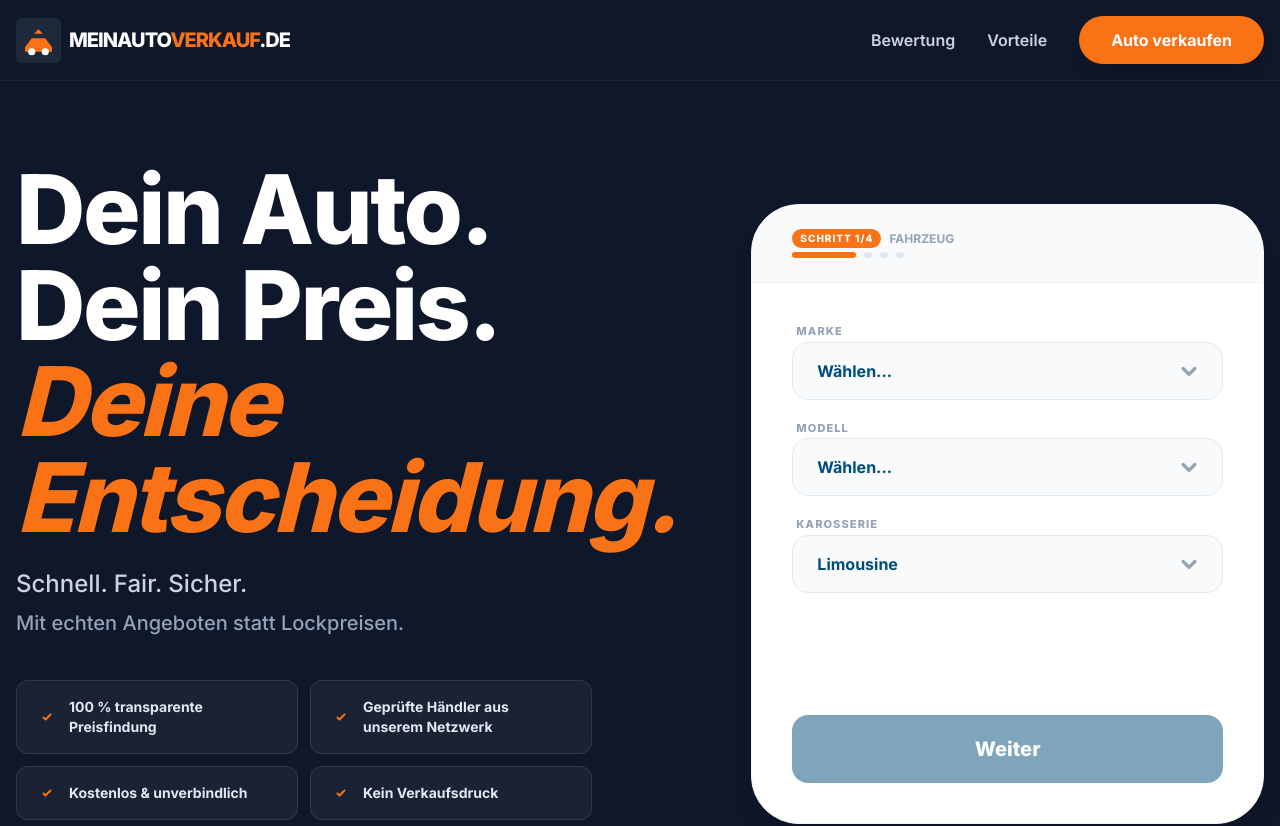
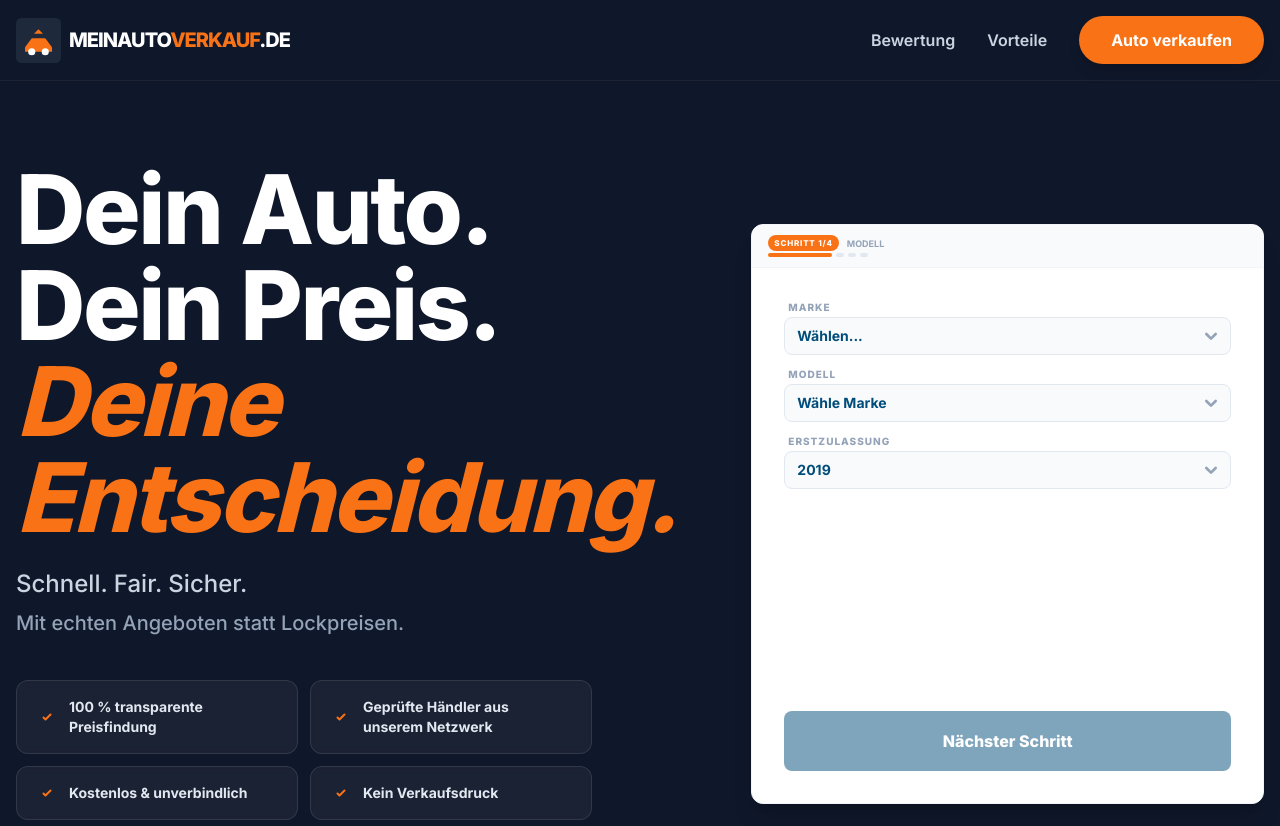
Before and after one commit to abeddost/meinautoverkauf-next.js, a React (Vite) app: page / in a window 1280 px wide. Shown: the top 826 px of the page. Built offline with nearby package versions, Linux system fonts and the light colour scheme.

Commit message:
feat: Add variant to car details and Gemini prompt
Includes the car model variant in the `CarDetails` interface and refactors the Gemini prompt to include the variant. This allows for more specific vehicle valuation.

```diff
--- a/components/ValuationForm.tsx
+++ b/components/ValuationForm.tsx
@@ -10,63 +10,48 @@ interface ValuationFormProps {
 type FormPage = 1 | 2 | 3 | 4;
 
 const BRAND_DATA: Record<string, string[]> = {
-  'Audi': ['A1', 'A2', 'A3', 'A4', 'A5', 'A6', 'A7', 'A8', 'Q2', 'Q3', 'Q4', 'Q5', 'Q7', 'Q8', 'TT', 'R8', 'RS3', 'RS4', 'RS5', 'RS6', 'RS7', 'SQ2', 'SQ5', 'SQ7', 'SQ8', 'V8', 'Quattro', '100', '80', '90', 'e-tron', 'e-tron GT', 'Q4 e-tron', 'Q8 e-tron'],
-  'BMW': ['1er', '2er', '3er', '4er', '5er', '6er', '7er', '8er', 'X1', 'X2', 'X3', 'X4', 'X5', 'X6', 'X7', 'XM', 'M1', 'M2', 'M3', 'M4', 'M5', 'M6', 'M8', 'Z1', 'Z3', 'Z4', 'Z8', 'i3', 'i4', 'i7', 'i8', 'iX', 'iX1', 'iX2', 'iX3'],
-  'Ford': ['Fiesta', 'Focus', 'Mondeo', 'Mustang', 'Mustang Mach-E', 'Kuga', 'Puma', 'Explorer', 'S-Max', 'Galaxy', 'EcoSport', 'Ka', 'Ka+', 'C-Max', 'B-Max', 'Ranger', 'Transit', 'Tourneo', 'Capri', 'Escort', 'Sierra', 'Scorpio', 'Fusion'],
-  'Hyundai': ['i10', 'i20', 'i30', 'i40', 'Ioniq', 'Ioniq 5', 'Ioniq 6', 'Kona', 'Tucson', 'Santa Fe', 'Bayon', 'Getz', 'Matrix', 'Veloster', 'Genesis', 'Nexo', 'Staria', 'Terracan', 'Trajet'],
-  'Mercedes-Benz': ['A-Klasse', 'B-Klasse', 'C-Klasse', 'E-Klasse', 'S-Klasse', 'G-Klasse', 'CLA', 'CLS', 'GLA', 'GLB', 'GLC', 'GLE', 'GLS', 'SL', 'SLC', 'SLK', 'AMG GT', 'AMG GT 4-Türer', 'EQA', 'EQB', 'EQC', 'EQE', 'EQS', 'EQV', 'Vito', 'V-Klasse', 'X-Klasse', 'Sprinter', 'Citan'],
-  'Opel': ['Corsa', 'Astra', 'Insignia', 'Mokka', 'Crossland', 'Grandland', 'Combo', 'Zafira', 'Adam', 'Karl', 'Meriva', 'Antara', 'Cascada', 'Vectra', 'Omega', 'Tigra', 'Vivaro', 'Movano', 'Frontera', 'Signum', 'Agila'],
-  'Renault': ['Twingo', 'Clio', 'Megane', 'Captur', 'Kadjar', 'Austral', 'Arkana', 'Zoe', 'Scenic', 'Grand Scenic', 'Espace', 'Koleos', 'Laguna', 'Modus', 'Kangoo', 'Master', 'Rafale', 'Talisman', 'Fluence', 'Latitude'],
-  'Skoda': ['Fabia', 'Scala', 'Octavia', 'Superb', 'Kamiq', 'Karoq', 'Kodiaq', 'Enyaq', 'Citigo', 'Rapid', 'Yeti', 'Roomster', 'Felicia', 'Favorit'],
-  'Toyota': ['Aygo', 'Aygo X', 'Yaris', 'Yaris Cross', 'Corolla', 'Camry', 'Prius', 'C-HR', 'RAV4', 'Highlander', 'Land Cruiser', 'Hilux', 'Supra', 'GR86', 'Mirai', 'Proace', 'Verso', 'Avensis', 'Auris', 'Urban Cruiser'],
-  'VW': ['Up!', 'Polo', 'Golf', 'Golf Sportsvan', 'Golf Variant', 'ID.3', 'ID.4', 'ID.5', 'ID.7', 'ID. Buzz', 'Passat', 'Arteon', 'T-Cross', 'T-Roc', 'Tiguan', 'Tiguan Allspace', 'Touareg', 'Touran', 'Sharan', 'Multivan', 'Amarok', 'Scirocco', 'Beetle', 'Eos', 'Phaeton', 'Jetta', 'Fox', 'Lupo', 'Bora', 'New Beetle'],
-  'Fiat': ['500', '500X', '500L', 'Panda', 'Tipo', 'Punto', 'Bravo', 'Croma', 'Doblo', 'Fiorino', 'Sedici', 'Stilo', 'Ulysse', 'Grande Punto', 'Qubo', 'Freemont', 'Fullback'],
-  'Mazda': ['2', '3', '6', 'CX-3', 'CX-30', 'CX-5', 'CX-60', 'CX-80', 'MX-5', 'MX-30', 'RX-8', 'MPV', 'Premacy', 'Tribute', 'BT-50'],
-  'Nissan': ['Micra', 'Juke', 'Qashqai', 'X-Trail', 'Leaf', 'Ariya', 'Townstar', 'Primastar', 'Interstar', 'Navara', '370Z', '350Z', 'GT-R', 'Pulsar', 'Note', 'Primera', 'Almera', 'Pathfinder', 'Patrol', 'Murano', 'Tiida'],
-  'Seat': ['Ibiza', 'Leon', 'Arona', 'Ateca', 'Tarraco', 'Alhambra', 'Mii', 'Toledo', 'Altea', 'Exeo', 'Cordoba', 'Arosa'],
-  'Volvo': ['V40', 'V60', 'V90', 'S60', 'S90', 'XC40', 'XC60', 'XC90', 'C40', 'EX30', 'EX90', 'V50', 'S40', 'C30', 'C70', 'V70', 'S80', 'XC70'],
-  'Tesla': ['Model 3', 'Model Y', 'Model S', 'Model X', 'Roadster', 'Cybertruck'],
-  'Cupra': ['Formentor', 'Leon', 'Ateca', 'Born', 'Tavascan', 'Terramar'],
-  'Kia': ['Picanto', 'Rio', 'Ceed', 'Proceed', 'Xceed', 'Stinger', 'Niro', 'Sportage', 'Sorento', 'EV6', 'EV9', 'Stonic', 'Soul', 'Venga', 'Optima', 'Carens', 'Carnival', 'Magentis'],
-  'Peugeot': ['108', '208', '308', '408', '508', '2008', '3008', '5008', 'Rifter', 'Partner', 'Expert', 'Boxer', 'RCZ', '207', '307', '407', '607', '807', '1007', '4007', '4008', '5008'],
-  'Citroen': ['C1', 'C3', 'C3 Aircross', 'C4', 'C4 X', 'C4 Cactus', 'C5 Aircross', 'C5 X', 'Berlingo', 'Spacetourer', 'Jumpy', 'Jumper', 'DS3', 'DS4', 'DS5', 'C2', 'C6', 'C8', 'Nemo'],
-  'Dacia': ['Sandero', 'Logan', 'Duster', 'Jogger', 'Spring', 'Lodgy', 'Dokker'],
-  'Mitsubishi': ['Space Star', 'Colt', 'ASX', 'Eclipse Cross', 'Outlander', 'L200', 'Pajero', 'Lancer', 'Galant', 'Grandis'],
-  'Honda': ['Civic', 'Jazz', 'HR-V', 'CR-V', 'ZR-V', 'e', 'e:Ny1', 'Accord', 'Insight', 'S2000', 'FR-V', 'Legend'],
-  'Suzuki': ['Swift', 'Ignis', 'Vitara', 'S-Cross', 'Jimny', 'Swace', 'Across', 'Alto', 'Splash', 'Baleno', 'Grand Vitara', 'Liana', 'Kizashi'],
-  'Land Rover': ['Range Rover', 'Range Rover Sport', 'Range Rover Velar', 'Range Rover Evoque', 'Defender', 'Discovery', 'Discovery Sport', 'Freelander'],
-  'Porsche': ['911', '718 Boxster', '718 Cayman', 'Taycan', 'Panamera', 'Macan', 'Cayenne'],
-  'Mini': ['One', 'Cooper', 'Cooper S', 'Cooper D', 'Cooper SD', 'JCW', 'Clubman', 'Countryman', 'Paceman', 'Convertible'],
-  'Alfa Romeo': ['Giulietta', 'Giulia', 'Stelvio', 'Tonale', 'Mito', '159', '156', 'Brera', 'Spider'],
-  'Jeep': ['Renegade', 'Compass', 'Grand Cherokee', 'Wrangler', 'Cherokee', 'Avenger', 'Gladiator'],
-  'Lancia': ['Ypsilon', 'Delta', 'Musa', 'Thema', 'Voyager', 'Phedra'],
-  'Jaguar': ['XE', 'XF', 'XJ', 'E-Pace', 'F-Pace', 'I-Pace', 'F-Type', 'XK'],
-  'Sonstige': ['Andere Marke']
+  'Audi': ['A1', 'A3', 'A4', 'A5', 'A6', 'A7', 'A8', 'Q2', 'Q3', 'Q5', 'Q7', 'Q8', 'TT', 'e-tron'],
+  'BMW': ['1er', '2er', '3er', '4er', '5er', '7er', '8er', 'X1', 'X3', 'X5', 'X7', 'Z4', 'iX'],
+  'Ford': ['Fiesta', 'Focus', 'Mondeo', 'Mustang', 'Kuga', 'Puma', 'Ranger', 'Transit'],
+  'Mercedes-Benz': ['A-Klasse', 'B-Klasse', 'C-Klasse', 'E-Klasse', 'S-Klasse', 'CLA', 'GLA', 'GLC', 'GLE', 'EQS'],
+  'Opel': ['Corsa', 'Astra', 'Insignia', 'Mokka', 'Grandland', 'Combo', 'Adam'],
+  'Skoda': ['Fabia', 'Octavia', 'Superb', 'Kamiq', 'Karoq', 'Kodiaq', 'Enyaq'],
+  'Toyota': ['Aygo', 'Yaris', 'Corolla', 'RAV4', 'C-HR', 'Prius', 'Hilux'],
+  'VW': ['Polo', 'Golf', 'Passat', 'Tiguan', 'T-Roc', 'ID.3', 'ID.4', 'Touareg', 'Touran'],
+  'Tesla': ['Model 3', 'Model Y', 'Model S', 'Model X'],
+  'Hyundai': ['i10', 'i20', 'i30', 'Kona', 'Tucson', 'Ioniq 5', 'Santa Fe'],
+  'Seat': ['Ibiza', 'Leon', 'Arona', 'Ateca', 'Tarraco'],
+  'Cupra': ['Formentor', 'Leon', 'Born'],
+  'Kia': ['Picanto', 'Ceed', 'Sportage', 'Niro', 'EV6', 'Sorento'],
+  'Peugeot': ['208', '308', '508', '2008', '3008', '5008'],
+  'Renault': ['Twingo', 'Clio', 'Megane', 'Captur', 'Zoe', 'Scenic'],
+  'Fiat': ['500', 'Panda', 'Tipo', 'Ducato'],
+  'Volvo': ['XC40', 'XC60', 'XC90', 'V60', 'S60'],
+  'Mazda': ['2', '3', '6', 'CX-5', 'CX-30', 'MX-5'],
+  'Nissan': ['Micra', 'Qashqai', 'Juke', 'X-Trail', 'Leaf'],
+  'Dacia': ['Sandero', 'Duster', 'Jogger', 'Spring']
 };
 
-const BODY_TYPES = ['Limousine', 'Kombi', 'SUV / Geländewagen', 'Kleinwagen', 'Cabrio', 'Coupé', 'Van / Minibus', 'Pickup', 'Transporter'];
-const FUELS = ['Benzin', 'Diesel', 'Elektro', 'Hybrid (Benzin)', 'Hybrid (Diesel)', 'LPG (Autogas)', 'CNG (Erdgas)'];
-const TRANSMISSIONS = ['Manuelles Getriebe', 'Automatikgetriebe', 'Halbautomatik'];
-const POWER_OPTIONS = Array.from({ length: 55 }, (_, i) => ((i + 5) * 10).toString());
-const YEARS = Array.from({ length: 35 }, (_, i) => (2024 - i).toString());
-const MILEAGE_OPTIONS = Array.from({ length: 81 }, (_, i) => (i * 5000).toString());
-const CONDITIONS = [
-  { val: 'Excellent', label: 'Neuwertig / Top' },
-  { val: 'Good', label: 'Gepflegt / Normal' },
-  { val: 'Fair', label: 'Mängel / Gebraucht' },
-  { val: 'Poor', label: 'Defekt / Unfall' }
-];
+const VARIANTS: Record<string, string[]> = {
+  'default': ['Standard', 'Business Edition', 'Sport Line', 'Luxury', 'Einstiegsmodell', 'Highline', 'Advanced']
+};
+
+const BODY_TYPES = ['Limousine', 'Kombi', 'SUV / Geländewagen', 'Kleinwagen', 'Cabrio', 'Coupé', 'Van'];
+const FUELS = ['Benzin', 'Diesel', 'Elektro', 'Hybrid'];
+const TRANSMISSIONS = ['Manuelles Getriebe', 'Automatikgetriebe'];
+const YEARS = Array.from({ length: 30 }, (_, i) => (2024 - i).toString());
+const MILEAGE_OPTIONS = Array.from({ length: 21 }, (_, i) => (i * 10000).toString());
+const POWER_OPTIONS = ['60', '75', '90', '110', '130', '150', '170', '190', '210', '250', '300', '400', '500'];
 
 const ValuationForm: React.FC<ValuationFormProps> = ({ onValuationComplete }) => {
   const [loading, setLoading] = useState(false);
   const [currentPage, setCurrentPage] = useState<FormPage>(1);
-  const [loadingStep, setLoadingStep] = useState(0);
-
   const [formData, setFormData] = useState<CarDetails>({
     brand: '',
     model: '',
+    variant: '',
     year: '2019',
-    mileage: '75000',
+    mileage: '70000',
     fuelType: 'Benzin',
     transmission: 'Automatikgetriebe',
     power: '150',
@@ -74,30 +59,20 @@ const ValuationForm: React.FC<ValuationFormProps> = ({ onValuationComplete }) =>
     condition: 'Good'
   });
 
-  useEffect(() => {
-    let interval: any;
-    if (loading) {
-      setLoadingStep(0);
-      interval = setInterval(() => {
-        setLoadingStep(prev => (prev < 4 ? prev + 1 : prev));
-      }, 1000);
-    }
-    return () => clearInterval(interval);
-  }, [loading]);
-
   const handleSelectChange = (e: React.ChangeEvent<HTMLSelectElement>) => {
     const { name, value } = e.target;
     setFormData(prev => ({
       ...prev,
       [name]: value,
-      ...(name === 'brand' ? { model: '' } : {})
+      ...(name === 'brand' ? { model: '', variant: '' } : {}),
+      ...(name === 'model' ? { variant: '' } : {})
     }));
   };
 
   const nextPage = () => {
-    if (currentPage === 1 && (!formData.brand || !formData.model || !formData.bodyType)) return;
-    if (currentPage === 2 && (!formData.fuelType || !formData.transmission || !formData.power)) return;
-    if (currentPage === 3 && (!formData.year || !formData.mileage || !formData.condition)) return;
+    if (currentPage === 1 && (!formData.brand || !formData.model || !formData.year)) return;
+    if (currentPage === 2 && (!formData.bodyType || !formData.fuelType)) return;
+    if (currentPage === 3 && (!formData.power || !formData.mileage)) return;
     setCurrentPage(prev => (prev < 4 ? (prev + 1) as FormPage : prev));
   };
 
@@ -110,31 +85,29 @@ const ValuationForm: React.FC<ValuationFormProps> = ({ onValuationComplete }) =>
       const result = await getCarValuation(formData);
       setTimeout(() => onValuationComplete(formData, result), 300);
     } catch (error: any) {
-      alert("Fehler. Bitte erneut versuchen.");
+      alert("Fehler bei der Bewertung.");
       setLoading(false);
     }
   };
 
   if (loading) {
     return (
-      <div className="bg-brand-dark rounded-2xl lg:rounded-[2.5rem] p-6 lg:p-8 flex flex-col items-center justify-center min-h-[300px] lg:min-h-[550px] text-white relative border border-white/10">
-        <div className="w-16 h-16 lg:w-32 lg:h-32 border-4 border-brand-orange border-t-transparent rounded-full animate-spin mb-6"></div>
-        <h2 className="text-lg lg:text-2xl font-black text-center">Analysiere Marktdaten...</h2>
+      <div className="bg-brand-dark rounded-2xl p-6 flex flex-col items-center justify-center min-h-[300px] text-white border border-white/10">
+        <div className="w-12 h-12 border-4 border-brand-orange border-t-transparent rounded-full animate-spin mb-4"></div>
+        <h2 className="text-base font-black">Preisfindung läuft...</h2>
       </div>
     );
   }
 
   const Dropdown = ({ label, name, value, options, placeholder = "Wählen..." }: any) => (
     <div className="flex flex-col gap-0.5">
-      <label className="text-[10px] lg:text-[11px] font-black text-slate-400 uppercase tracking-widest ml-1">
-        {label}
-      </label>
-      <div className="relative group">
+      <label className="text-[10px] font-black text-slate-400 uppercase tracking-widest ml-1">{label}</label>
+      <div className="relative">
         <select
           name={name}
           value={value}
           onChange={handleSelectChange}
-          className="w-full bg-slate-50 border border-slate-200 rounded-lg lg:rounded-2xl px-3 py-2.5 lg:px-6 lg:py-4 text-sm lg:text-base font-bold text-[#004d7c] appearance-none cursor-pointer focus:border-brand-orange outline-none"
+          className="w-full bg-slate-50 border border-slate-200 rounded-lg px-3 py-2 text-sm font-bold text-[#004d7c] appearance-none outline-none focus:border-brand-orange"
         >
           <option value="" disabled>{placeholder}</option>
           {options.map((opt: any) => {
@@ -144,79 +117,77 @@ const ValuationForm: React.FC<ValuationFormProps> = ({ onValuationComplete }) =>
             return <option key={val} value={val}>{labelStr}</option>
           })}
         </select>
-        <div className="absolute right-3 lg:right-6 top-1/2 -translate-y-1/2 pointer-events-none text-slate-400">
-          <svg className="w-4 h-4 lg:w-5 lg:h-5" fill="none" stroke="currentColor" viewBox="0 0 24 24"><path strokeLinecap="round" strokeLinejoin="round" strokeWidth="4" d="M19 9l-7 7-7-7" /></svg>
+        <div className="absolute right-3 top-1/2 -translate-y-1/2 pointer-events-none text-slate-400">
+          <svg className="w-4 h-4" fill="none" stroke="currentColor" viewBox="0 0 24 24"><path strokeLinecap="round" strokeLinejoin="round" strokeWidth="4" d="M19 9l-7 7-7-7" /></svg>
         </div>
       </div>
     </div>
   );
 
   return (
-    <div className="bg-white rounded-xl lg:rounded-[3rem] shadow-xl overflow-hidden text-brand-dark border border-slate-100 flex flex-col w-full max-w-2xl mx-auto min-h-[360px] lg:min-h-[620px]">
-      <div className="bg-slate-50 border-b border-slate-100 px-4 lg:px-10 py-3 lg:py-6 flex items-center justify-between">
-        <div className="flex flex-col gap-1">
+    <div className="bg-white rounded-xl shadow-xl overflow-hidden text-brand-dark border border-slate-100 flex flex-col w-full max-w-2xl mx-auto min-h-[340px] lg:min-h-[580px]">
+      <div className="bg-slate-50 border-b border-slate-100 px-4 py-2.5 flex items-center justify-between">
+        <div className="flex flex-col gap-0.5">
           <div className="flex items-center gap-2">
-            <span className="bg-brand-orange text-white text-[8px] lg:text-[10px] font-black px-2 py-0.5 rounded-full uppercase tracking-widest">
-              Schritt {currentPage}/4
-            </span>
-            <span className="text-[9px] lg:text-xs font-bold text-slate-400 uppercase">
-              {currentPage === 1 && "Fahrzeug"} {currentPage === 2 && "Technik"} {currentPage === 3 && "Zustand"} {currentPage === 4 && "Check"}
+            <span className="bg-brand-orange text-white text-[8px] font-black px-1.5 py-0.5 rounded-full uppercase tracking-widest">Schritt {currentPage}/4</span>
+            <span className="text-[9px] font-bold text-slate-400 uppercase">
+              {currentPage === 1 && "Modell"} {currentPage === 2 && "Variante"} {currentPage === 3 && "Technik"} {currentPage === 4 && "Check"}
             </span>
           </div>
-          <div className="flex gap-1 lg:gap-2">
+          <div className="flex gap-1">
             {[1, 2, 3, 4].map(p => (
-              <div key={p} className={`h-1 lg:h-1.5 rounded-full transition-all duration-500 ${currentPage >= p ? 'w-6 lg:w-16 bg-brand-orange' : 'w-2 bg-slate-200'}`}></div>
+              <div key={p} className={`h-1 rounded-full transition-all duration-500 ${currentPage >= p ? 'w-5 lg:w-16 bg-brand-orange' : 'w-2 bg-slate-200'}`}></div>
             ))}
           </div>
         </div>
       </div>
 
-      <form onSubmit={handleSubmit} className="p-4 lg:p-10 flex-grow flex flex-col justify-between gap-3 lg:gap-6">
+      <form onSubmit={handleSubmit} className="p-4 lg:p-8 flex-grow flex flex-col justify-between gap-3">
         <div className="space-y-3 lg:space-y-6">
           {currentPage === 1 && (
-            <div className="grid grid-cols-1 gap-3 lg:gap-5 animate-in fade-in slide-in-from-right-2">
+            <div className="grid grid-cols-1 gap-3 animate-in fade-in slide-in-from-right-2">
               <Dropdown label="Marke" name="brand" value={formData.brand} options={Object.keys(BRAND_DATA)} />
-              <Dropdown label="Modell" name="model" value={formData.model} options={formData.brand ? BRAND_DATA[formData.brand] : []} />
-              <Dropdown label="Karosserie" name="bodyType" value={formData.bodyType} options={BODY_TYPES} />
+              <Dropdown label="Modell" name="model" value={formData.model} options={formData.brand ? BRAND_DATA[formData.brand] : []} placeholder={formData.brand ? "Modell..." : "Wähle Marke"} />
+              <Dropdown label="Erstzulassung" name="year" value={formData.year} options={YEARS} />
             </div>
           )}
           {currentPage === 2 && (
-            <div className="grid grid-cols-1 gap-3 lg:gap-5 animate-in fade-in slide-in-from-right-2">
+            <div className="grid grid-cols-1 gap-3 animate-in fade-in slide-in-from-right-2">
+              <Dropdown label="Bauform" name="bodyType" value={formData.bodyType} options={BODY_TYPES} />
+              <Dropdown label="Modellvariante" name="variant" value={formData.variant} options={VARIANTS.default} />
               <Dropdown label="Kraftstoff" name="fuelType" value={formData.fuelType} options={FUELS} />
-              <Dropdown label="Getriebe" name="transmission" value={formData.transmission} options={TRANSMISSIONS} />
-              <Dropdown label="Leistung" name="power" value={formData.power} options={POWER_OPTIONS.map(ps => ({ label: `${ps} PS`, val: ps }))} />
             </div>
           )}
           {currentPage === 3 && (
-            <div className="grid grid-cols-1 gap-3 lg:gap-5 animate-in fade-in slide-in-from-right-2">
-              <Dropdown label="Erstzulassung" name="year" value={formData.year} options={YEARS} />
-              <Dropdown label="Kilometerstand" name="mileage" value={formData.mileage} options={MILEAGE_OPTIONS.map(km => ({ label: km === '0' ? 'Neuwagen' : `${new Intl.NumberFormat('de-DE').format(parseInt(km))} km`, val: km }))} />
-              <Dropdown label="Optik" name="condition" value={formData.condition} options={CONDITIONS} />
+            <div className="grid grid-cols-1 gap-3 animate-in fade-in slide-in-from-right-2">
+              <Dropdown label="Wie viel PS" name="power" value={formData.power} options={POWER_OPTIONS.map(ps => ({ label: `${ps} PS`, val: ps }))} />
+              <Dropdown label="Kilometerstand" name="mileage" value={formData.mileage} options={MILEAGE_OPTIONS.map(km => ({ label: `${new Intl.NumberFormat('de-DE').format(parseInt(km))} km`, val: km }))} />
+              <Dropdown label="Getriebe" name="transmission" value={formData.transmission} options={TRANSMISSIONS} />
             </div>
           )}
           {currentPage === 4 && (
-            <div className="text-center space-y-4 lg:space-y-6 py-2">
-              <div className="w-12 h-12 lg:w-20 lg:h-20 bg-orange-100 rounded-lg flex items-center justify-center mx-auto text-brand-orange">
-                <svg className="w-6 h-6 lg:w-10 lg:h-10" fill="none" stroke="currentColor" viewBox="0 0 24 24"><path strokeLinecap="round" strokeLinejoin="round" strokeWidth="3" d="M9 12l2 2 4-4m6 2a9 9 0 11-18 0 9 9 0 0118 0z" /></svg>
+            <div className="text-center space-y-3 py-1">
+              <div className="w-10 h-10 bg-orange-100 rounded-lg flex items-center justify-center mx-auto text-brand-orange">
+                <svg className="w-6 h-6" fill="none" stroke="currentColor" viewBox="0 0 24 24"><path strokeLinecap="round" strokeLinejoin="round" strokeWidth="3" d="M9 12l2 2 4-4m6 2a9 9 0 11-18 0 9 9 0 0118 0z" /></svg>
               </div>
-              <p className="text-xs lg:text-base text-slate-500 font-bold max-w-[200px] mx-auto">Bereit zur kostenlosen KI-Preisermittlung für Ihren {formData.brand}.</p>
+              <p className="text-[11px] lg:text-sm text-slate-500 font-bold max-w-[180px] mx-auto leading-tight">Fast geschafft! Berechne jetzt den Bestpreis für deinen {formData.brand}.</p>
             </div>
           )}
         </div>
 
-        <div className="flex items-center gap-2 lg:gap-4 mt-1">
+        <div className="flex items-center gap-2 mt-1">
           {currentPage > 1 && (
-            <button type="button" onClick={prevPage} className="w-1/3 h-[48px] lg:h-[68px] rounded-lg lg:rounded-2xl border border-slate-200 text-[#004d7c] font-black text-xs lg:text-lg flex items-center justify-center gap-1 active:scale-95 transition-all">
-              <svg className="w-4 h-4" fill="none" stroke="currentColor" viewBox="0 0 24 24"><path strokeLinecap="round" strokeLinejoin="round" strokeWidth="4" d="M15 19l-7-7 7-7" /></svg>
+            <button type="button" onClick={prevPage} className="w-1/3 h-[42px] lg:h-[60px] rounded-lg border border-slate-200 text-[#004d7c] font-black text-xs lg:text-base flex items-center justify-center gap-1 active:scale-95 transition-all">
+              <svg className="w-3 h-3" fill="none" stroke="currentColor" viewBox="0 0 24 24"><path strokeLinecap="round" strokeLinejoin="round" strokeWidth="4" d="M15 19l-7-7 7-7" /></svg>
               Zurück
             </button>
           )}
           {currentPage < 4 ? (
-            <button type="button" disabled={currentPage === 1 && (!formData.brand || !formData.model)} onClick={nextPage} className="flex-grow h-[48px] lg:h-[68px] bg-[#004d7c] disabled:opacity-50 text-white rounded-lg lg:rounded-2xl font-black text-sm lg:text-xl transition-all active:scale-95">
-              Weiter
+            <button type="button" disabled={currentPage === 1 && (!formData.brand || !formData.model)} onClick={nextPage} className="flex-grow h-[42px] lg:h-[60px] bg-[#004d7c] disabled:opacity-50 text-white rounded-lg font-black text-xs lg:text-base transition-all active:scale-95">
+              Nächster Schritt
             </button>
           ) : (
-            <button type="submit" className="flex-grow h-[48px] lg:h-[68px] bg-brand-orange text-white rounded-lg lg:rounded-2xl font-black text-sm lg:text-xl shadow-lg active:scale-95">
+            <button type="submit" className="flex-grow h-[42px] lg:h-[60px] bg-brand-orange text-white rounded-lg font-black text-xs lg:text-base shadow-lg active:scale-95">
               Preis berechnen
             </button>
           )}
--- a/geminiService.ts
+++ b/geminiService.ts
@@ -16,7 +16,9 @@ export async function getCarValuation(details: CarDetails): Promise<ValuationRes
       ZIEL: Berechne den Händler-Ankaufspreis für ein Fahrzeug mit folgenden Daten:
 
       FAHRZEUG:
-      - Marke/Modell: ${details.brand} ${details.model}
+      - Marke: ${details.brand}
+      - Modell: ${details.model}
+      - Modellvariante: ${details.variant}
       - Karosserie: ${details.bodyType}
       - Erstzulassung: ${details.year}
       - Kilometerstand: ${details.mileage} km
--- a/types.ts
+++ b/types.ts
@@ -2,6 +2,7 @@
 export interface CarDetails {
   brand: string;
   model: string;
+  variant: string;
   year: string;
   mileage: string;
   fuelType: string;
```
Also changed, not shown: components/Hero.tsx (+7 -4 lines).
